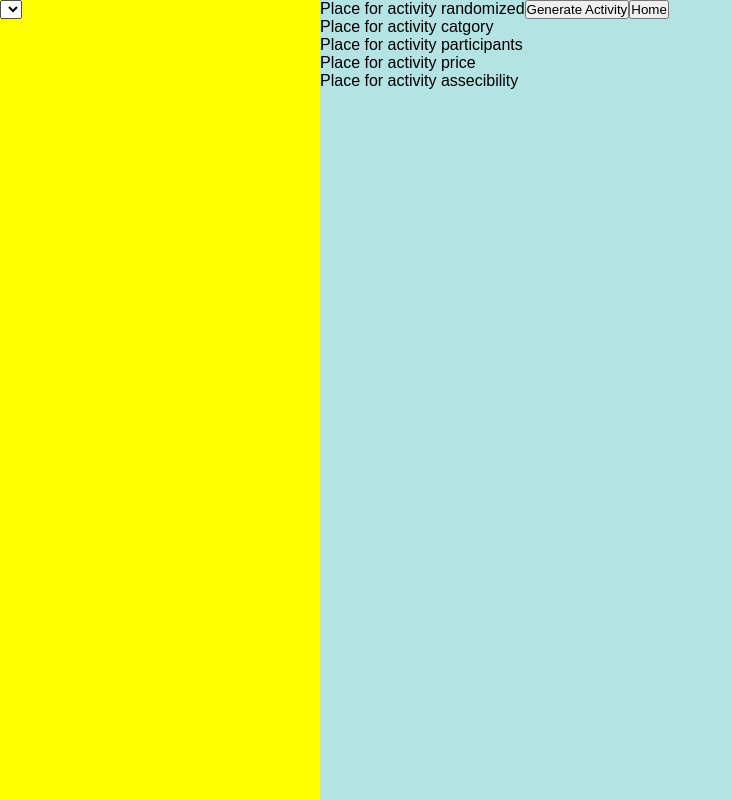
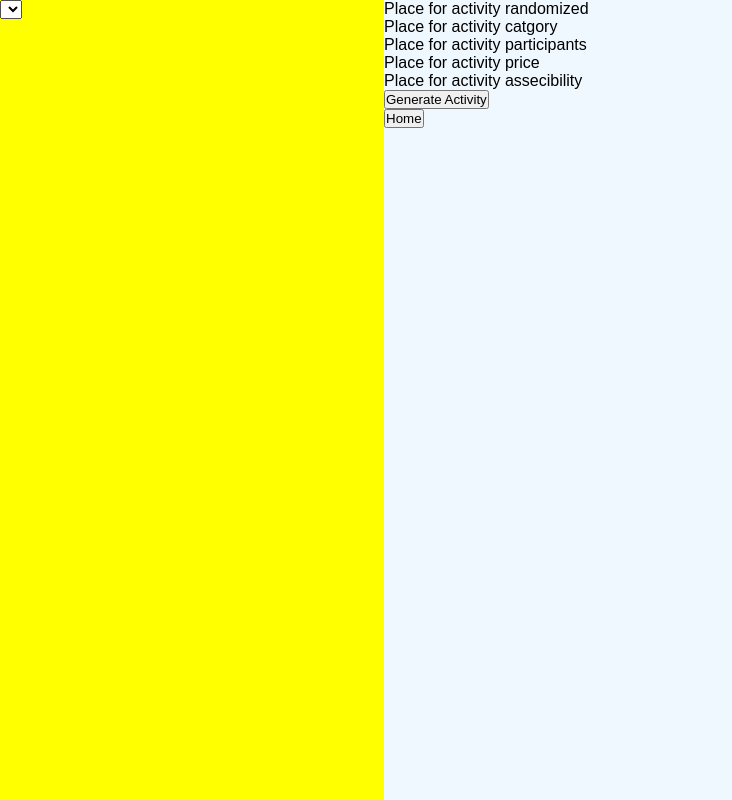
Before and after one commit to Fakhatova/RAG-TIME, a React (Create React App) app: page /1 in a window 1280 px wide. Shown: the whole page, without its empty margins (0-732 px from the left). Built offline with nearby package versions, Linux system fonts and the light colour scheme.

Commit message:
Add bare width and background for activity container

```diff
--- a/src/Components/Activity/Activity.css
+++ b/src/Components/Activity/Activity.css
@@ -5,6 +5,11 @@
 }
 
 .dropdown-container {
-    width: 40vh;
+    width: 30vw;
     background: yellow;
 }
+
+.activity-container {
+    background: aliceblue;
+    width: 70vw;
+}
--- a/src/Components/Activity/Activity.js
+++ b/src/Components/Activity/Activity.js
@@ -23,13 +23,13 @@ const Activity = () => {
     <p>
         Place for activity assecibility
     </p>
-    </article>
     <div>
     <button className="generate-btn"> Generate Activity</button>
     </div>
     <div>
         <button className="home-btn">Home</button>
     </div>
+    </article>
     </section>
     )
 }
```
